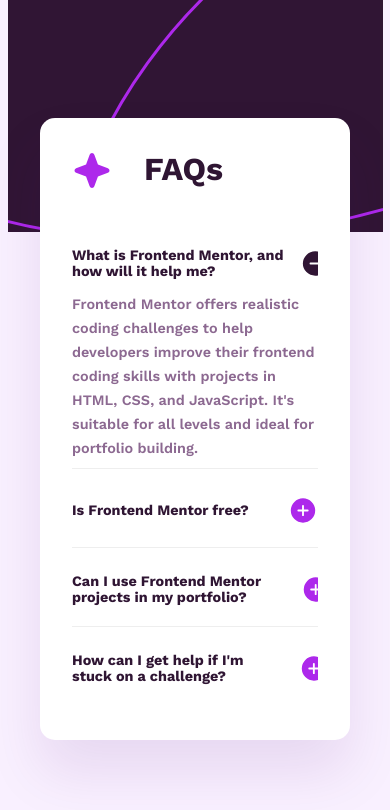
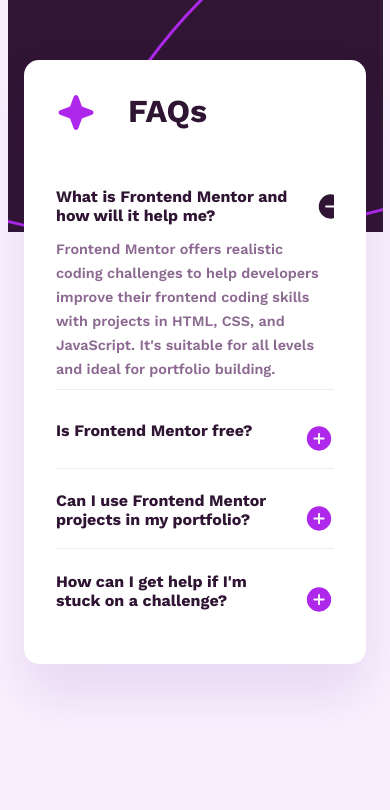
Before and after one commit to pstar8/FAQ-Accordion, a plain HTML site: page index.html in a window 390 px wide. Both pictures are taken after a click on the element 195 px from the left and 263 px from the top of the page. Drawn offline with Linux system fonts and the light colour scheme.

Commit message:
updated markup, styles and script
Mobile version now better, script still needs correction.

```diff
--- a/index.html
+++ b/index.html
@@ -20,8 +20,8 @@
     <main>
     <div class="question">
       <div class="question_title">
-             <h2>What is Frontend Mentor, and how will it help me?</h2>
-             <div class="faq_icon"></div>
+             <h2>What is Frontend Mentor and how will it help me?</h2>
+             <div class="faq_icon"><img src="./assets/images/icon-plus.svg" alt="Icon_plus" class="plus"><img src="./assets/images/icon-minus.svg" alt="Icon_Minus" class="minus"></div>
            </div>
            <p class="response">
              Frontend Mentor offers realistic coding challenges to help developers improve their
@@ -32,7 +32,7 @@
          <div class="question">
            <div class="question_title">
              <h2> Is Frontend Mentor free?</h2>
-             <div class="faq_icon"></div>
+             <div class="faq_icon"><img src="./assets/images/icon-plus.svg" alt="Icon_plus"></div>
            </div>
         <p class="response">
          Yes, Frontend Mentor offers both free and premium coding challenges, with the free
@@ -42,7 +42,7 @@
          <div class="question">
            <div class="question_title">
              <h2>Can I use Frontend Mentor projects in my portfolio?</h2>
-             <div class="faq_icon"></div>
+             <div class="faq_icon"><img src="./assets/images/icon-plus.svg" alt="Icon_plus"></div>
            </div>
          <p class="response">
            Yes, you can use projects completed on Frontend Mentor in your portfolio. It's an excellent
@@ -52,7 +52,7 @@
          <div class="question">
            <div class="question_title">
              <h2> How  can I get help if I'm stuck on a challenge?</h2>
-             <div class="faq_icon"></div>
+             <div class="faq_icon"><img src="./assets/images/icon-plus.svg" alt="Icon_plus"></div>
            </div>
          <p class="response">
            The best place to get help is inside Frontend Mentor's Discord community. There's a help
--- a/script.js
+++ b/script.js
@@ -5,11 +5,17 @@ document.addEventListener('DOMContentLoaded', () => {
       const faqContainer = faqGroup.querySelector('.question');
       const icon = faqGroup.querySelector('.faq_icon');
       const response = faqGroup.querySelector('.response');
+      const minusIcon = faqGroup.querySelector('.minus');
+      const plusIcon = faqGroup.querySelector('.plus');
 
-      faqContainer.addEventListener('click', (event) => {
+      faqContainer.addEventListener('click', function(){
+        this. classList.toggle('open');
         // Toggle open/closed state
         icon.classList.toggle('open');
         response.classList.toggle('open');
+        minusIcon.style.display = 'block';
+        plusIcon.style.display = 'none';
+
 
         // Close other FAQs
         faqGroups.forEach((otherGroup) => {
--- a/styles.css
+++ b/styles.css
@@ -44,7 +44,7 @@ body .accordion{
 
 h1 {
     font-size: 2.75rem;
-    font-weight: 700;
+    font-weight: 800;
     font-family: 'WorkSans-Bold';
 }
 
@@ -86,7 +86,7 @@ main .question_title{
     line-height: 1.5rem;
     font-size: .9rem;
     font-family: 'WorkSans-SemiBold';
-    transition: 0.45s ease;
+    transition: 0.5s ease-in;
 }
 
 main .response.open{
@@ -104,11 +104,17 @@ h2:hover{
     cursor: pointer;
 }
 
+.plus{
+    display: block;
+}
+.minus{
+    display: none !important;
+}
+
 .faq_icon{
     border: 0px;
     width: 30px;
     height: 30px;
-    background-image: url(./assets/images/icon-plus.svg);
     background-color: transparent;
     cursor: pointer;
     transition: 0.3s ease;
@@ -118,25 +124,36 @@ h2:hover{
     background-image: url(./assets/images/icon-minus.svg);
     transition: 0.3s ease;
 }
+
+.faq_icon.open .minus {
+  display: block; /* Show the minus icon */
+}
+
+.faq_icon.open .plus {
+  display: none; /* Hide the plus icon */
+}
 /* MOBILE DESIGN */
-
 @media screen and (max-width: 767px) {
-
     body{
         background-image: url(./assets/images/background-pattern-mobile.svg);
         background-repeat: no-repeat;
         background-position: top;
+        min-height: 100vh;
+        padding-inline: 1.5rem;
     }
     body .accordion{
         margin-top: 25%;
+        margin: auto !important;
+        padding-inline:2rem ;
     }
 
     h1 {
         font-size: 2rem;
+        font-weight: 800;
     }
 
     h2{
-        font-size: .9rem;
+        font-size: 1rem;
     }
 }
 
```
